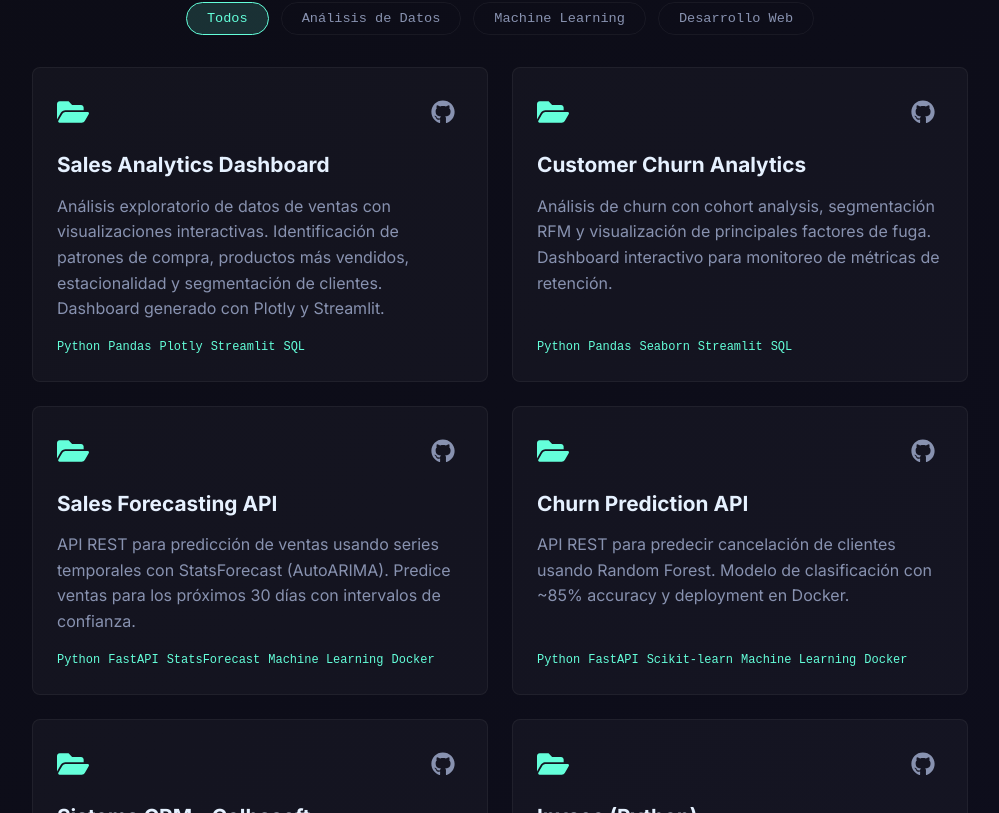
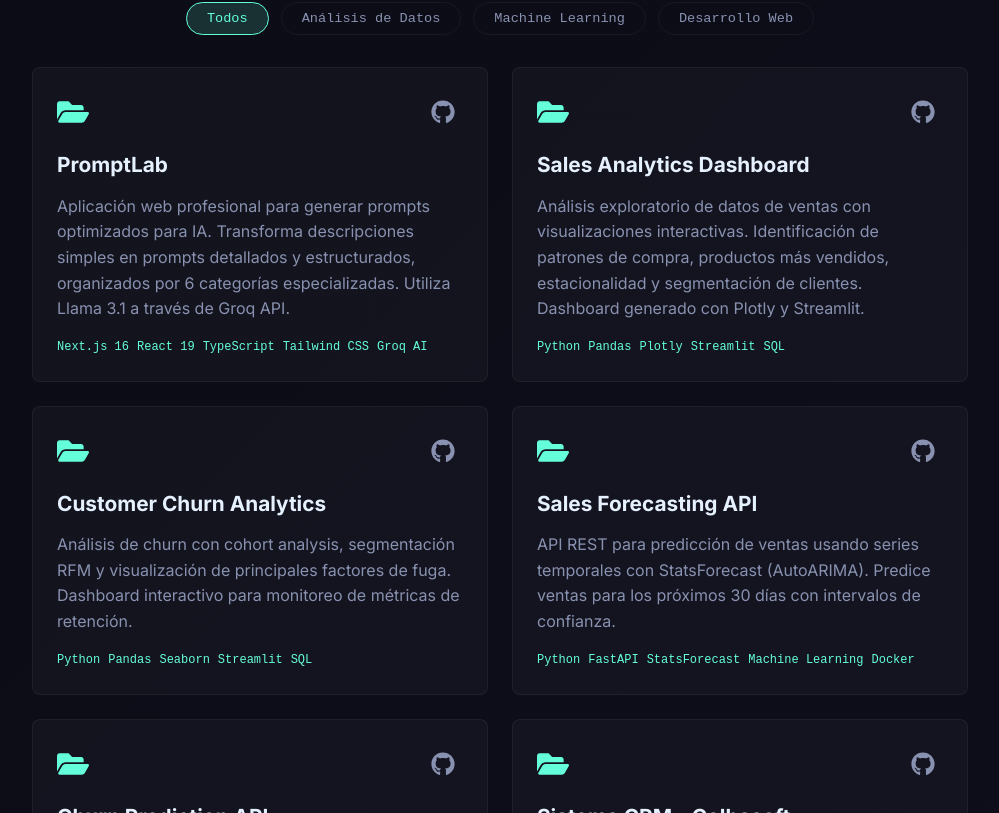
Before and after one commit to JuanArguello26/Portafolio, a React (Vite) app in the folder portafolio/: page / in a window 1280 px wide. Shown: the part 4967-5780 px from the top of the page, without its empty margins (140-1139 px from the left). Built offline with nearby package versions, Linux system fonts and the light colour scheme; a web font is replaced by a local one.

Commit message:
feat: Add initial portfolio data including personal information, about section, experience, skills, projects, and education.

```diff
--- a/portafolio/src/data/portfolio.js
+++ b/portafolio/src/data/portfolio.js
@@ -103,6 +103,13 @@ export const projectCategories = [
 
 export const projects = [
   {
+    name: "PromptLab",
+    description: "Aplicación web profesional para generar prompts optimizados para IA. Transforma descripciones simples en prompts detallados y estructurados, organizados por 6 categorías especializadas. Utiliza Llama 3.1 a través de Groq API.",
+    technologies: ["Next.js 16", "React 19", "TypeScript", "Tailwind CSS", "Groq AI"],
+    github: "https://github.com/JuanArguello26/PromptLab",
+    category: "web"
+  },
+  {
     name: "Sales Analytics Dashboard",
     description: "Análisis exploratorio de datos de ventas con visualizaciones interactivas. Identificación de patrones de compra, productos más vendidos, estacionalidad y segmentación de clientes. Dashboard generado con Plotly y Streamlit.",
     technologies: ["Python", "Pandas", "Plotly", "Streamlit", "SQL"],
```
